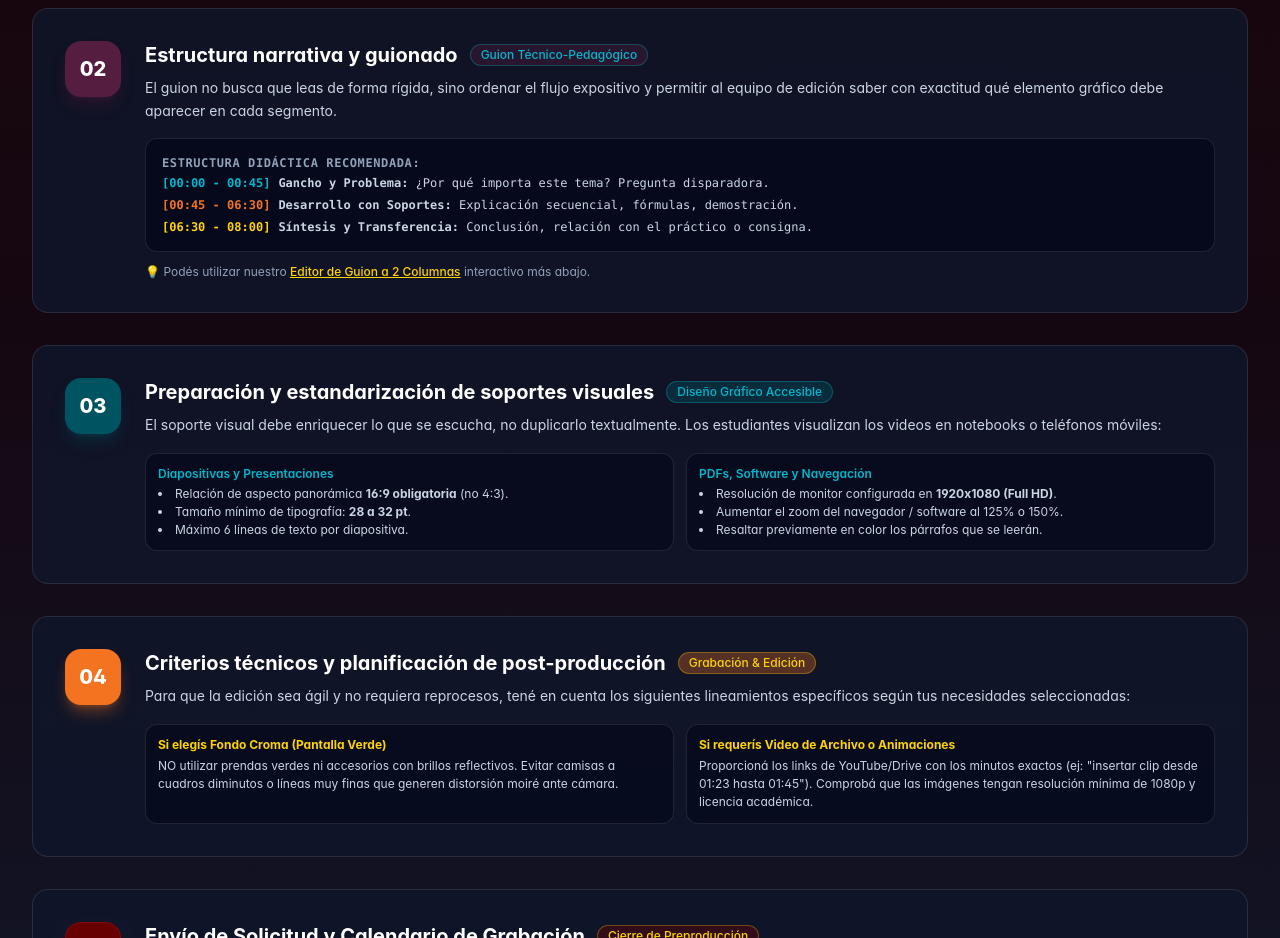
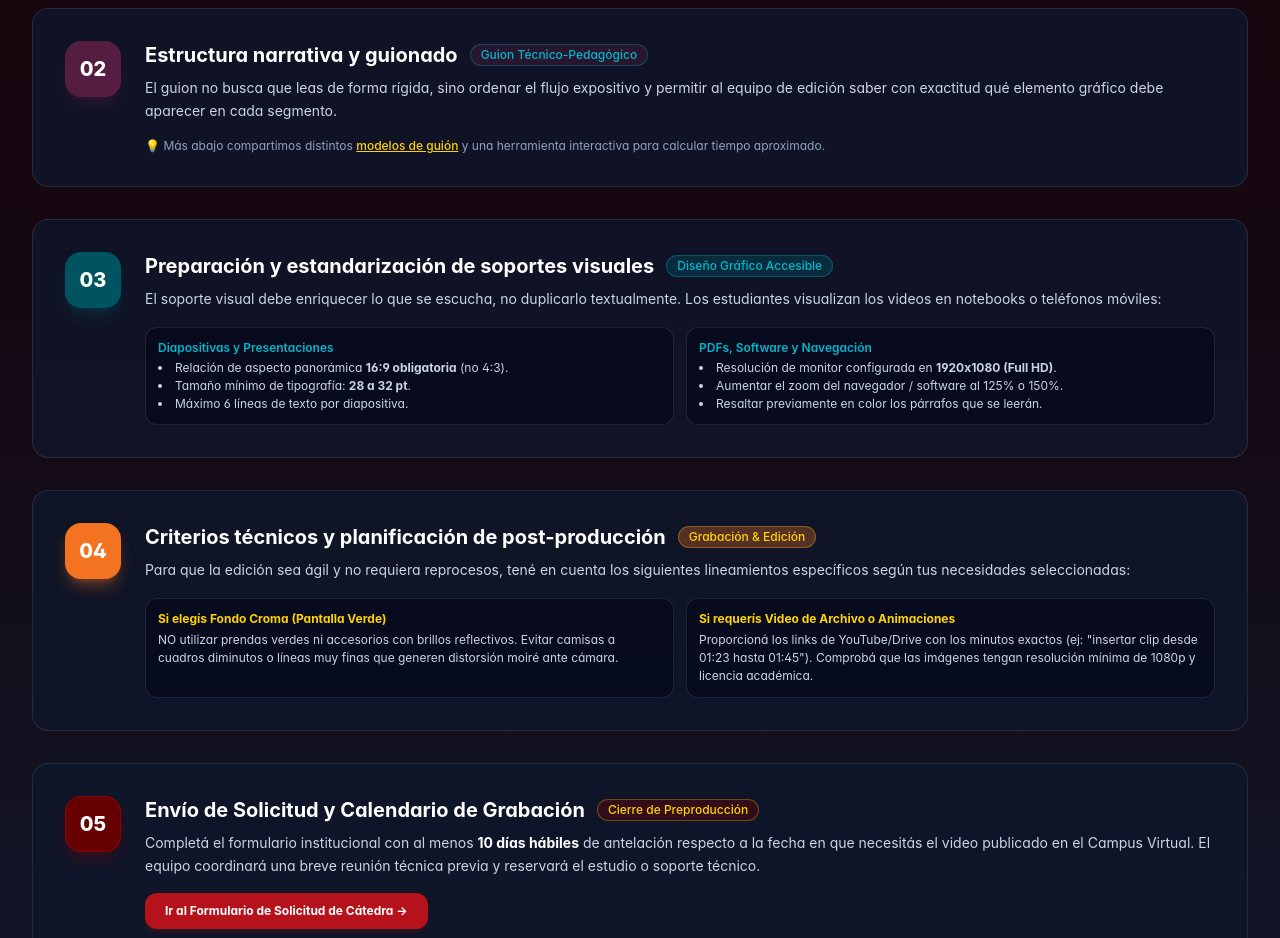
Before and after one commit to mjoviedo/videos-educativos, a React app: page index.html in a window 1280 px wide. Shown: the part 4440-5378 px from the top of the page. Built offline with nearby package versions, Linux system fonts and the light colour scheme.

Commit message:
Actualizacion txt

```diff
--- a/index.html
+++ b/index.html
@@ -311,14 +311,15 @@
                 <p class="text-slate-300 text-sm leading-relaxed mb-4">
                   El guion no busca que leas de forma rígida, sino ordenar el flujo expositivo y permitir al equipo de edición saber con exactitud qué elemento gráfico debe aparecer en cada segmento.
                 </p>
+                <!-- Ejemplo de estructura
                 <div class="bg-slate-950/70 p-4 rounded-xl border border-white/10 text-xs font-mono text-slate-300 mb-3 space-y-1.5">
-                  <div class="text-slate-400 font-bold uppercase tracking-wider mb-1">Estructura didáctica recomendada:</div>
-                  <div class="flex gap-2"><span class="text-[#00B7CE] font-semibold">[00:00 - 00:45]</span> <span><strong>Gancho y Problema:</strong> ¿Por qué importa este tema? Pregunta disparadora.</span></div>
-                  <div class="flex gap-2"><span class="text-[#F37321] font-semibold">[00:45 - 06:30]</span> <span><strong>Desarrollo con Soportes:</strong> Explicación secuencial, fórmulas, demostración.</span></div>
-                  <div class="flex gap-2"><span class="text-[#FFD200] font-semibold">[06:30 - 08:00]</span> <span><strong>Síntesis y Transferencia:</strong> Conclusión, relación con el práctico o consigna.</span></div>
+                  <div class="text-slate-400 font-bold uppercase tracking-wider mb-1">Estructura recomendada:</div>
+                  <div class="flex gap-2"><span class="text-[#00B7CE] font-semibold">Número de escena</span> <span><strong>Lo que se dice:</strong> Lo que se ve.</span></div>
+                  <div class="flex gap-2"><span class="text-[#F37321] font-semibold">[1]</span> <span><strong>Hoy vamos a resolver este ejercicio de ecuaciones diferenciales.</strong> Diapositiva 1.</span></div>
                 </div>
+                -->
                 <p class="text-xs text-slate-400">
-                  💡 Podés utilizar nuestro <a href="#herramientas" class="text-[#FFD200] underline hover:text-white font-medium">Editor de Guion a 2 Columnas</a> interactivo más abajo.
+                  💡 Más abajo compartimos distintos <a href="#herramientas" class="text-[#FFD200] underline hover:text-white font-medium">modelos de guión</a> y una herramienta interactiva para calcular tiempo aproximado.
                 </p>
               </div>
             </div>
```
